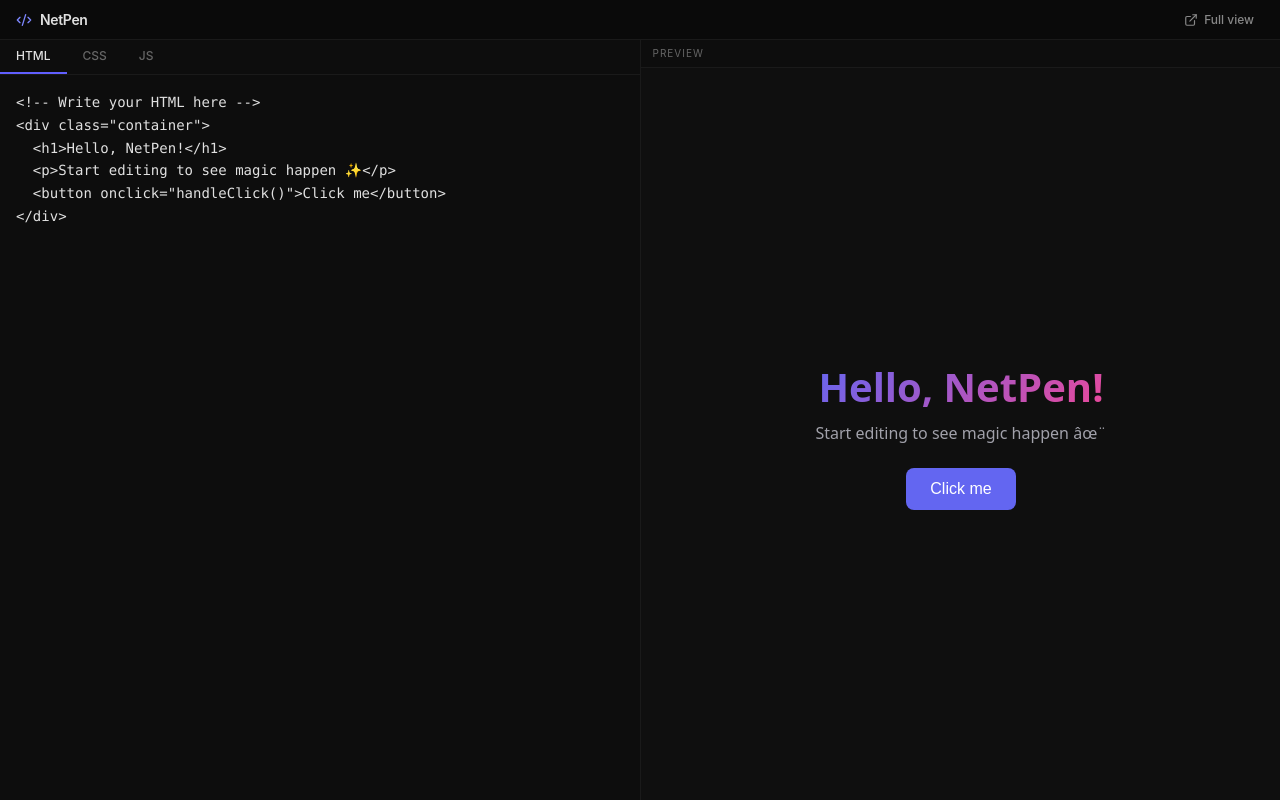
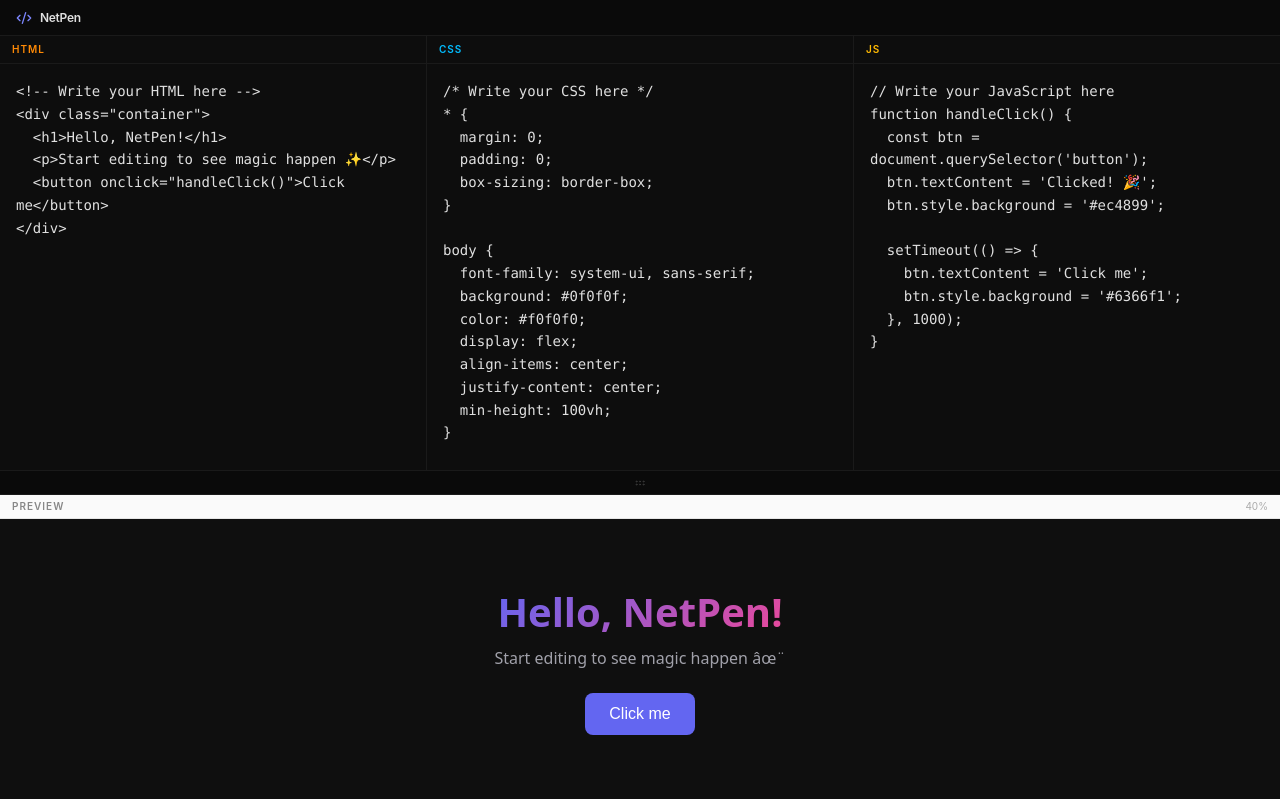
Before and after one commit to byllzz/netpen-editor, a React (Vite) app: page / in a window 1280 px wide. Built offline with nearby package versions, Linux system fonts and the light colour scheme.

Commit message:
feat: three-column editor layout with draggable preview drawer

```diff
--- a/src/App.tsx
+++ b/src/App.tsx
@@ -1,85 +1,112 @@
-import { useState } from 'react';
+import { useState, useRef, useEffect, useCallback } from 'react';
 import { Header } from './components/layout/Header';
 import { EditorPanel } from './components/editor/EditorPanel';
 import { Preview } from './components/preview/Preview';
 import { useDebounce } from './hooks/useDebounce';
 import { defaultHtml, defaultCss, defaultJs } from './lib/defaults';
-import type { TabType } from './types';
-
-const tabs: { id: TabType; label: string }[] = [
-  { id: 'html', label: 'HTML' },
-  { id: 'css', label: 'CSS' },
-  { id: 'js', label: 'JS' },
-];
+// import type { TabType } from './types';
+import { GripHorizontal } from 'lucide-react';
 
 function App() {
   const [html, setHtml] = useState(defaultHtml);
   const [css, setCss] = useState(defaultCss);
   const [js, setJs] = useState(defaultJs);
-  const [activeTab, setActiveTab] = useState<TabType>('html');
 
   const debouncedHtml = useDebounce(html, 300);
   const debouncedCss = useDebounce(css, 300);
   const debouncedJs = useDebounce(js, 300);
 
-  const getValue = (tab: TabType) => {
-    if (tab === 'html') return html;
-    if (tab === 'css') return css;
-    return js;
-  };
+  // Preview drawer state
+  const [previewHeight, setPreviewHeight] = useState(40); // percentage
+  const [isDragging, setIsDragging] = useState(false);
+  const containerRef = useRef<HTMLDivElement>(null);
 
-  const getSetter = (tab: TabType) => {
-    if (tab === 'html') return setHtml;
-    if (tab === 'css') return setCss;
-    return setJs;
-  };
+  const handleDragStart = useCallback((e: React.MouseEvent) => {
+    e.preventDefault();
+    setIsDragging(true);
+  }, []);
+
+  useEffect(() => {
+    if (!isDragging) return;
+
+    const handleMouseMove = (e: MouseEvent) => {
+      const container = containerRef.current;
+      if (!container) return;
+      const rect = container.getBoundingClientRect();
+      const y = rect.bottom - e.clientY;
+      const percent = Math.min(Math.max((y / rect.height) * 100, 15), 80);
+      setPreviewHeight(Math.round(percent));
+    };
+
+    const handleMouseUp = () => setIsDragging(false);
+
+    window.addEventListener('mousemove', handleMouseMove);
+    window.addEventListener('mouseup', handleMouseUp);
+    return () => {
+      window.removeEventListener('mousemove', handleMouseMove);
+      window.removeEventListener('mouseup', handleMouseUp);
+    };
+  }, [isDragging]);
 
   return (
     <div className="h-screen flex flex-col bg-[#0a0a0a] text-[#e0e0e0] overflow-hidden">
       <Header />
-      <div className="flex-1 flex flex-col lg:flex-row overflow-hidden">
-        {/* Editor section */}
-        <div className="flex-1 flex flex-col min-h-0 border-r border-[#1a1a1a]">
-          {/* Tabs */}
-          <div className="flex border-b border-[#1a1a1a] bg-[#0d0d0d]">
-            {tabs.map(tab => (
-              <button
-                key={tab.id}
-                onClick={() => setActiveTab(tab.id)}
-                className={`px-4 py-2 text-xs font-medium transition-colors cursor-pointer border-b-2 ${
-                  activeTab === tab.id
-                    ? 'border-indigo-500 text-[#e0e0e0]'
-                    : 'border-transparent text-[#666] hover:text-[#aaa]'
-                }`}
-              >
-                {tab.label}
-              </button>
-            ))}
+
+      <div ref={containerRef} className="flex-1 flex flex-col overflow-hidden relative">
+        {/* Three editor columns */}
+        <div className="flex-1 flex min-h-0">
+          {/* HTML */}
+          <div className="flex-1 flex flex-col border-r border-[#1a1a1a] min-w-0">
+            <div className="px-3 py-1.5 border-b border-[#1a1a1a] bg-[#0d0d0d] flex items-center justify-between">
+              <span className="text-[10px] font-semibold text-orange-400 uppercase tracking-widest">
+                HTML
+              </span>
+            </div>
+            <EditorPanel language="HTML" value={html} onChange={setHtml} />
           </div>
 
-          {/* Editors */}
-          <div className="flex-1 flex flex-col overflow-hidden">
-            {tabs.map(tab => (
-              <EditorPanel
-                key={tab.id}
-                active={activeTab === tab.id}
-                language={tab.label}
-                value={getValue(tab.id)}
-                onChange={getSetter(tab.id)}
-              />
-            ))}
+          {/* CSS */}
+          <div className="flex-1 flex flex-col border-r border-[#1a1a1a] min-w-0">
+            <div className="px-3 py-1.5 border-b border-[#1a1a1a] bg-[#0d0d0d] flex items-center justify-between">
+              <span className="text-[10px] font-semibold text-sky-400 uppercase tracking-widest">
+                CSS
+              </span>
+            </div>
+            <EditorPanel language="CSS" value={css} onChange={setCss} />
+          </div>
+
+          {/* JS */}
+          <div className="flex-1 flex flex-col min-w-0">
+            <div className="px-3 py-1.5 border-b border-[#1a1a1a] bg-[#0d0d0d] flex items-center justify-between">
+              <span className="text-[10px] font-semibold text-amber-400 uppercase tracking-widest">
+                JS
+              </span>
+            </div>
+            <EditorPanel language="JavaScript" value={js} onChange={setJs} />
           </div>
         </div>
 
-        {/* Preview section */}
-        <div className="flex-1 min-h-0">
-          <div className="h-full flex flex-col">
-            <div className="px-3 py-1.5 border-b border-[#1a1a1a] bg-[#0d0d0d] flex items-center">
-              <span className="text-[10px] text-[#666] uppercase tracking-widest">Preview</span>
-            </div>
-            <div className="flex-1">
-              <Preview html={debouncedHtml} css={debouncedCss} js={debouncedJs} />
-            </div>
+        {/* Draggable divider */}
+        <div
+          className={`h-6 flex items-center justify-center cursor-ns-resize hover:bg-[#1a1a1a] transition-colors border-t border-[#1a1a1a] group ${isDragging ? 'bg-[#1a1a1a]' : ''}`}
+          onMouseDown={handleDragStart}
+        >
+          <GripHorizontal className="w-8 h-3 text-[#3a3a3a] group-hover:text-[#666] transition-colors" />
+        </div>
+
+        {/* Preview pane */}
+        <div
+          className="border-t border-[#1a1a1a] bg-white overflow-hidden"
+          style={{ height: `${previewHeight}%`, minHeight: '15%' }}
+        >
+          <div className="px-3 py-1 border-b border-[#e5e5e5] bg-[#fafafa] flex items-center">
+            <span className="text-[10px] font-semibold text-[#888] uppercase tracking-widest">
+              Preview
+            </span>
+            <span className="ml-auto text-[10px] text-[#aaa]">{previewHeight}%</span>
+          </div>
+          <div className="flex-1 h-[calc(100%-25px)]">
+            <Preview html={debouncedHtml} css={debouncedCss} js={debouncedJs} />
           </div>
         </div>
       </div>
--- a/src/components/editor/EditorPanel.tsx
+++ b/src/components/editor/EditorPanel.tsx
@@ -1,17 +1,14 @@
 import { useRef } from 'react';
-// import type { TabType } from '../../types';
 
 interface EditorPanelProps {
-  active: boolean;
   language: string;
   value: string;
   onChange: (value: string) => void;
 }
 
-export function EditorPanel({ active, language, value, onChange }: EditorPanelProps) {
+export function EditorPanel({ language, value, onChange }: EditorPanelProps) {
   const textareaRef = useRef<HTMLTextAreaElement>(null);
 
-  // Handle tab key in textarea
   const handleKeyDown = (e: React.KeyboardEvent<HTMLTextAreaElement>) => {
     if (e.key === 'Tab') {
       e.preventDefault();
@@ -20,7 +17,6 @@
       const end = textarea.selectionEnd;
       const newValue = value.substring(0, start) + '  ' + value.substring(end);
       onChange(newValue);
-      // Move cursor after the inserted tab
       requestAnimationFrame(() => {
         textarea.selectionStart = textarea.selectionEnd = start + 2;
       });
@@ -28,16 +24,14 @@
   };
 
   return (
-    <div className={`flex-1 flex flex-col ${active ? 'flex' : 'hidden'}`}>
     <textarea
       ref={textareaRef}
       value={value}
       onChange={e => onChange(e.target.value)}
       onKeyDown={handleKeyDown}
       spellCheck={false}
-        className="flex-1 w-full resize-none bg-[#0d0d0d] text-[#e0e0e0] font-mono text-sm p-4 leading-relaxed focus:outline-none placeholder:text-[#3a3a3a]"
-        placeholder={`Write your ${language} here...`}
+      className="flex-1 w-full resize-none bg-[#0d0d0d] text-[#e0e0e0] font-mono text-sm p-4 leading-relaxed focus:outline-none placeholder:text-[#2a2a2a]"
+      placeholder={`// ${language}`}
     />
-    </div>
   );
 }
--- a/src/components/layout/Header.tsx
+++ b/src/components/layout/Header.tsx
@@ -1,18 +1,11 @@
-import { Code2, ExternalLink } from 'lucide-react';
-import { Button } from '../ui/Button';
+import { Code2 } from 'lucide-react';
 
 export function Header() {
   return (
-    <header className="h-10 min-h-[40px] border-b border-[#1a1a1a] px-4 flex items-center justify-between bg-[#0a0a0a]">
+    <header className="h-9 min-h-[36px] border-b border-[#1a1a1a] px-4 flex items-center bg-[#0a0a0a]">
       <div className="flex items-center gap-2">
         <Code2 className="w-4 h-4 text-indigo-400" />
-        <h1 className="text-sm font-semibold text-[#e0e0e0] tracking-tight">NetPen</h1>
-      </div>
-      <div className="flex items-center gap-2">
-        <Button variant="ghost" size="sm" className="text-[#888] hover:text-[#e0e0e0] text-xs">
-          <ExternalLink className="w-3.5 h-3.5" />
-          Full view
-        </Button>
+        <h1 className="text-xs font-semibold text-[#e0e0e0] tracking-tight">NetPen</h1>
       </div>
     </header>
   );
```
Lines whose indentation alone changed are shown as unchanged.
